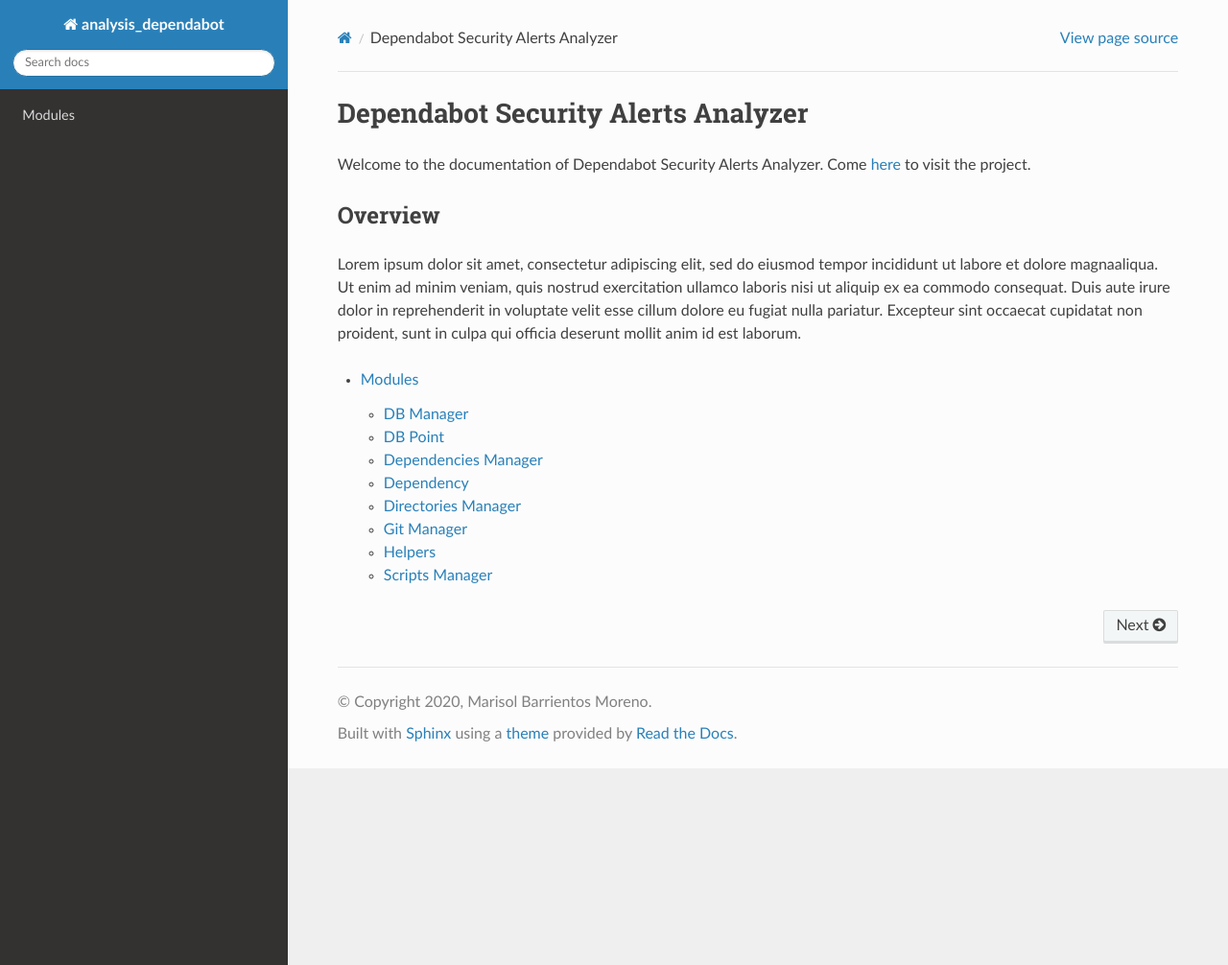
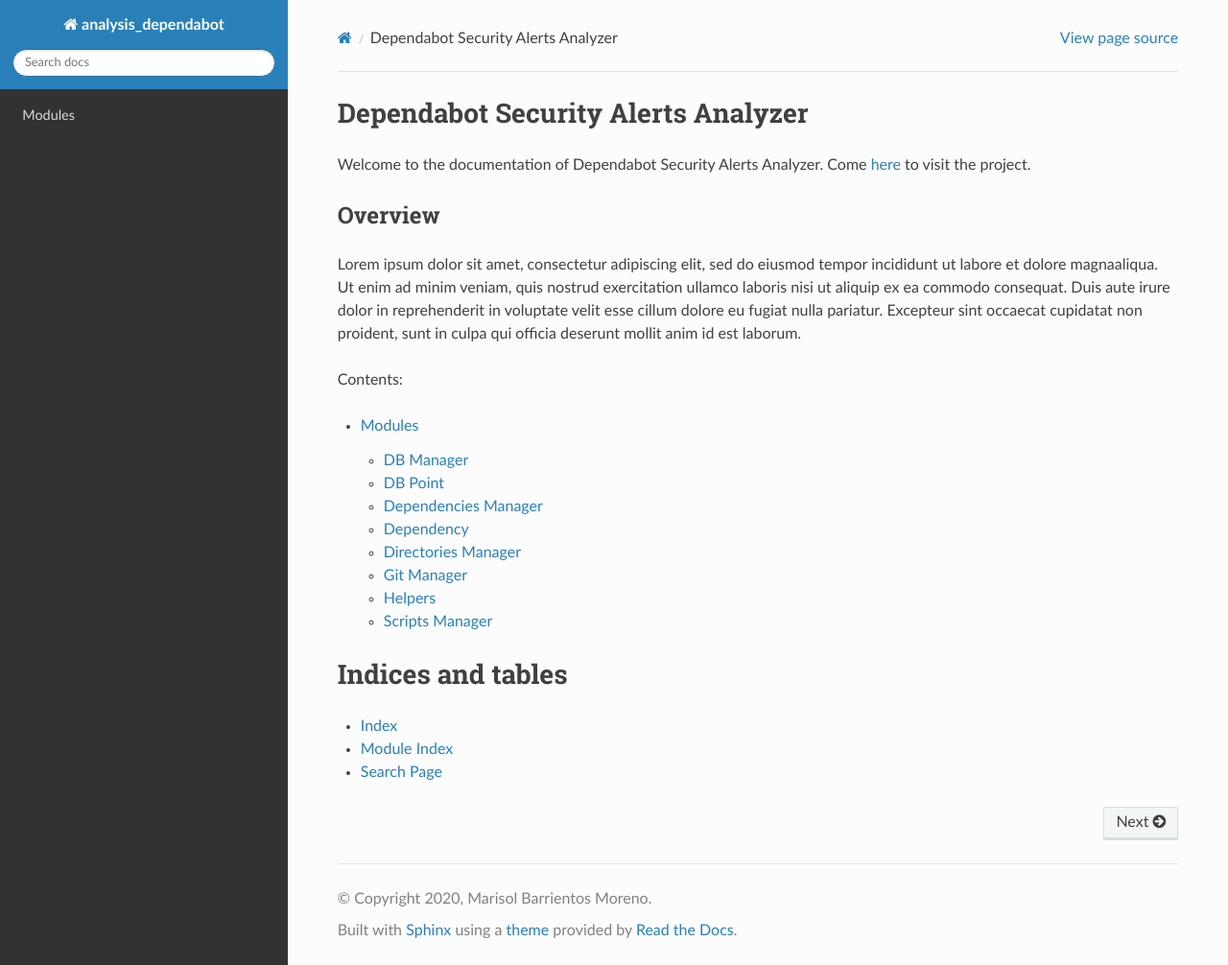
Before and after one commit to marisol-barrientos/dependabot_security_alerts_analysis, a Sphinx documentation site: the page built from docs/source/index.rst, in a window 1280 px wide and 1006 px high. Shown: the whole window at 96% size. Built offline with Sphinx 7.4.7 and the Read the Docs theme 2.0.0, drawn with Linux system fonts in a browser that asks for light colours.

```diff
--- a/docs/source/index.rst
+++ b/docs/source/index.rst
@@ -15,7 +15,16 @@
 
 .. _here: https://github.com/mss28/dependabot_security_alerts_analysis
 
+Contents:
+
 .. toctree::
    :maxdepth: 2
 
    modules
+
+Indices and tables
+==================
+
+* :ref:`genindex`
+* :ref:`modindex`
+* :ref:`search`
```
